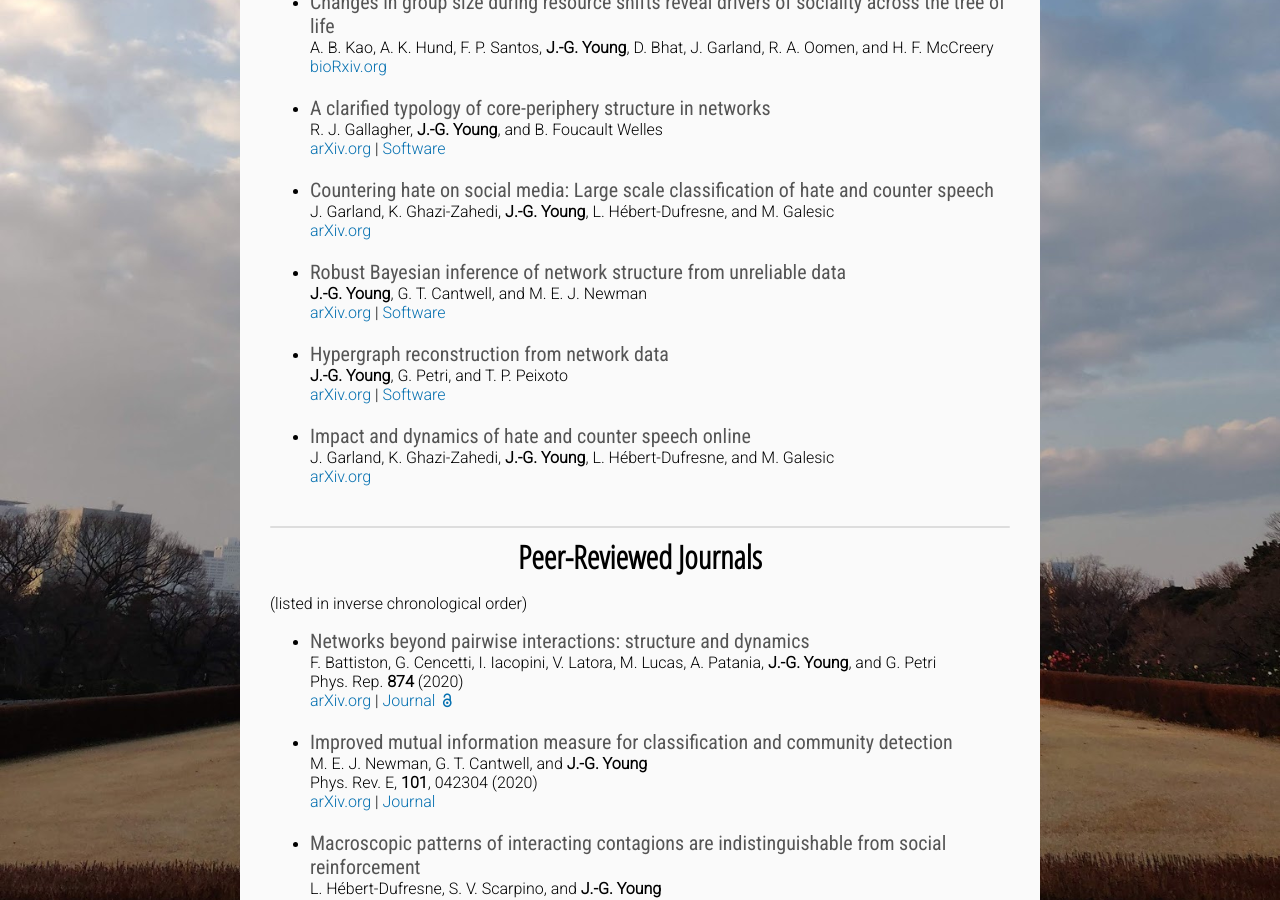
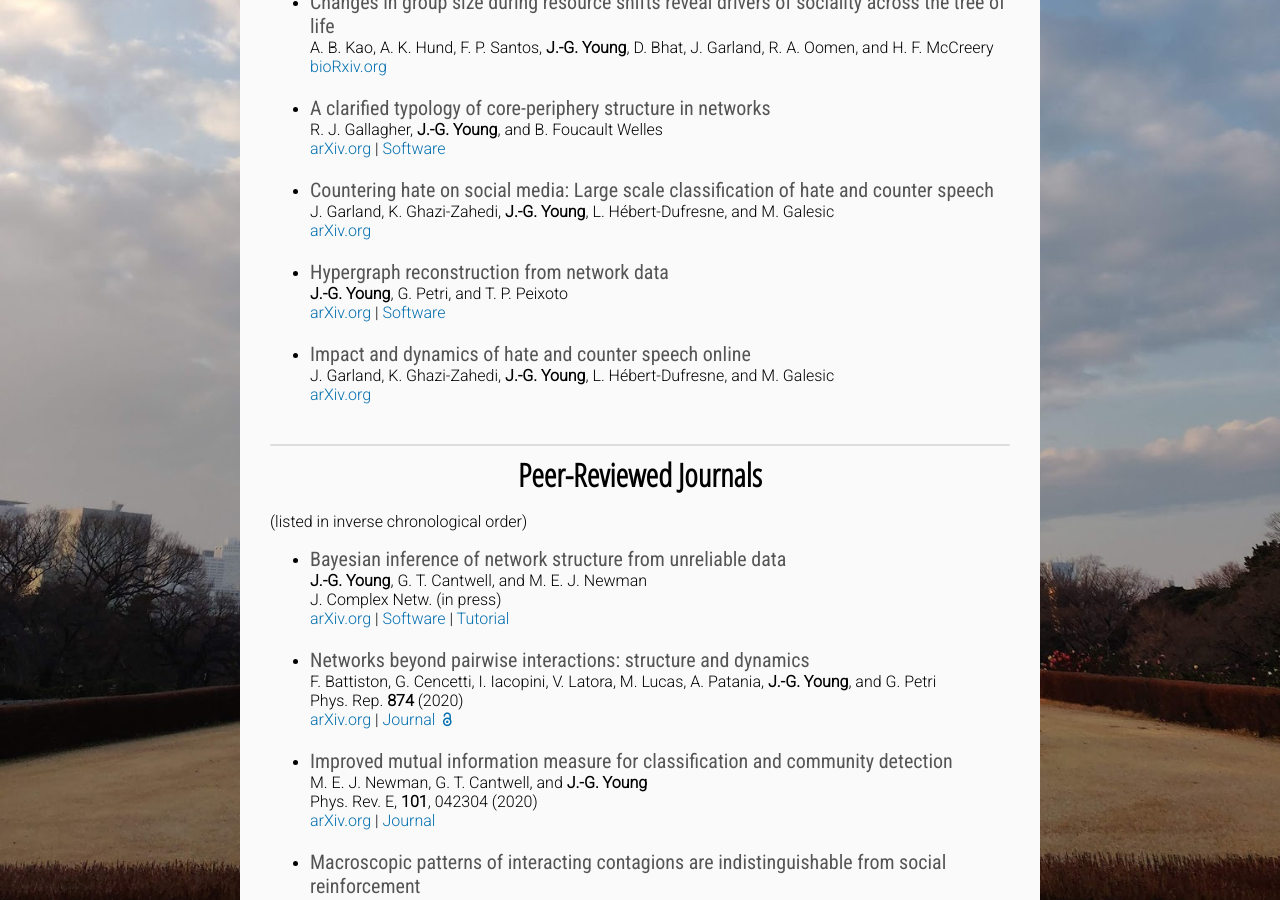
Before and after one commit to jg-you/jg-you.github.io, a Jekyll site: the page built from publications.md, in a window 1280 px wide and 900 px high, scrolled down 732 px. Built offline with Jekyll 4.4.1, drawn with Linux system fonts in a browser that asks for light colours; some web fonts are replaced; comment, search, counter and statistics services are not loaded; part of the change alters nothing that is shown.

Commit message:
net-inference accepted in J. Complex Netw

```diff
--- a/publications.md
+++ b/publications.md
@@ -26,10 +26,6 @@ R. J. Gallagher, **J.-G. Young**, and B. Foucault Welles<br/>
 J. Garland, K. Ghazi-Zahedi, **J.-G. Young**, L. Hébert-Dufresne, and M. Galesic<br/>
 [arXiv.org](https://arxiv.org/abs/2006.01974)
 
-* <span class="pub-title">Robust Bayesian inference of network structure from unreliable data</span><br/>
-**J.-G. Young**, G. T. Cantwell, and M. E. J. Newman <br/>
-[arXiv.org](https://arxiv.org/abs/2008.03334) | [Software](https://github.com/jg-you/noisy-networks-measurements)
-
 * <span class="pub-title">Hypergraph reconstruction from network data</span><br/>
 **J.-G. Young**, G. Petri, and T. P. Peixoto <br/>
 [arXiv.org](https://arxiv.org/abs/2008.04948) | [Software](https://graph-tool.skewed.de/)
@@ -46,8 +42,10 @@ J. Garland, K. Ghazi-Zahedi, **J.-G. Young**, L. Hébert-Dufresne, and M. Galesi
 
 <p>(listed in inverse chronological order)</p>
 
-
-
+* <span class="pub-title">Bayesian inference of network structure from unreliable data</span><br/>
+**J.-G. Young**, G. T. Cantwell, and M. E. J. Newman <br/>
+J. Complex Netw. (in press) <br/>
+[arXiv.org](https://arxiv.org/abs/2008.03334) | [Software](https://github.com/jg-you/noisy-networks-measurements) | [Tutorial](https://github.com/jg-you/noisy-networks-measurements/blob/master/tutorial/tutorial.ipynb)
 
 * <span class="pub-title">Networks beyond pairwise interactions: structure and dynamics</span><br/>
 F. Battiston, G. Cencetti, I. Iacopini, V. Latora, M. Lucas, A. Patania, **J.-G. Young**, and G. Petri <br/>
```
